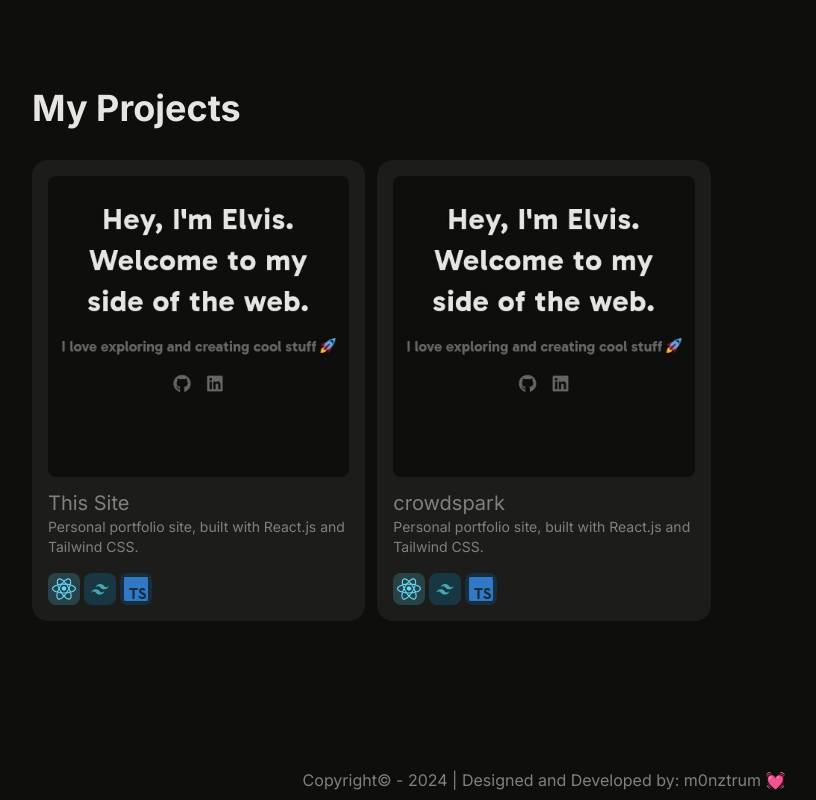
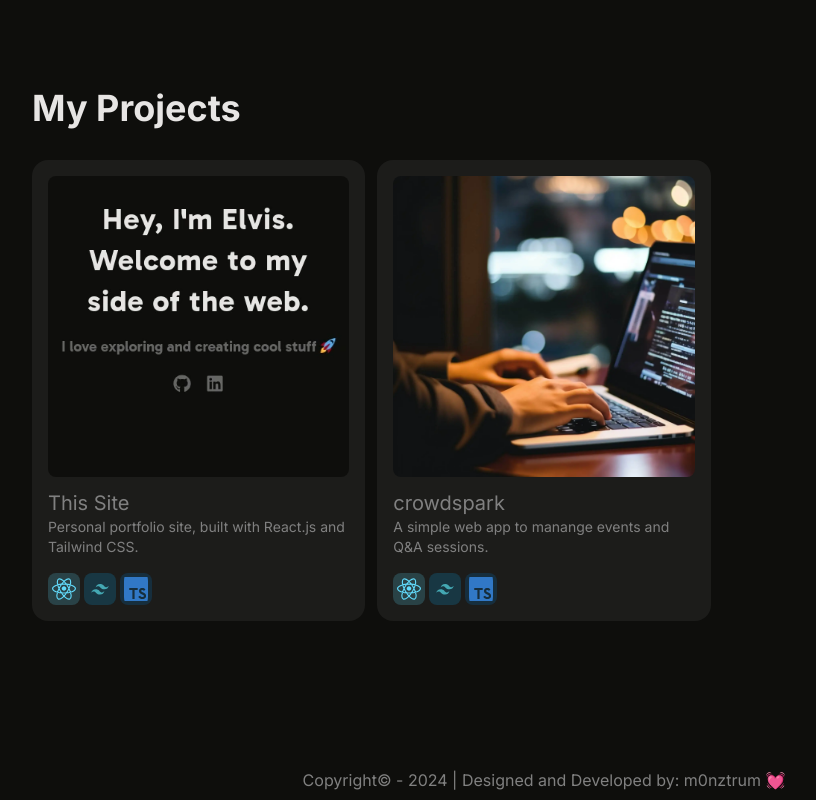
Before and after one commit to m0nztrum/portfolio, a React (Vite) app: page / in a window 1280 px wide. Shown: the part 1328-2128 px from the top of the page, without its empty margins (96-912 px from the left). Built offline with nearby package versions, Linux system fonts and the light colour scheme.

Commit message:
projects resource

```diff
--- a/src/data/projects.ts
+++ b/src/data/projects.ts
@@ -24,10 +24,10 @@ export const projects = [
     {
         id: 2,
         title: 'crowdspark',
-        description: 'Personal portfolio site, built with React.js and Tailwind CSS.',
-        imageUrl: 'images/projects/portfolio.webp',
+        description: 'A simple web app to manange events and Q&A sessions.',
+        imageUrl: 'images/projects/wip.webp',
         projectLink: '',
-        codeLink: 'https://github.com/m0nztrum/portfolio',
+        codeLink: 'https://github.com/m0nztrum/crowdspark',
         techStack: ['React', 'Tailwind'],
         tags: [
             { icon: 'images/techIcons/react.svg', tagName: 'React', tagColor: 'bg-[#61DAFB]/20' },
```
Also changed, not shown: public/images/projects/wip.webp (added).
